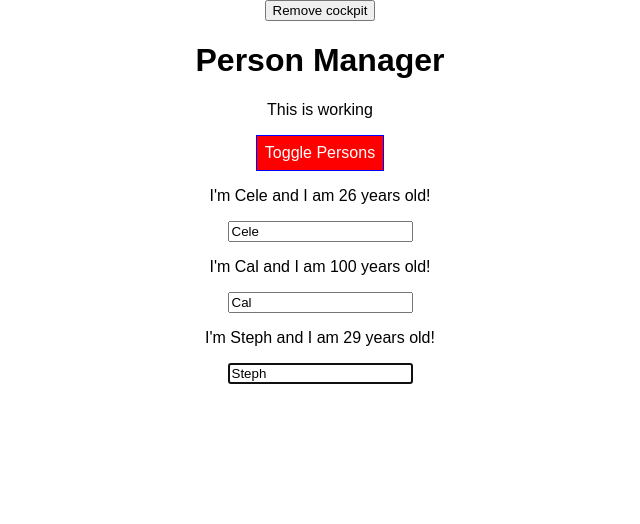
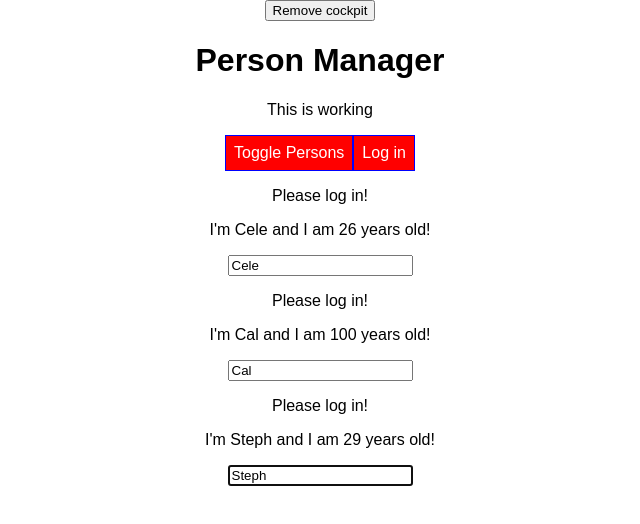
Before and after one commit to morsix/ReactApp-Max, a React (Create React App) app: page / in a window 1280 px wide. Shown: the top 524 px of the page, without its empty margins (320-960 px from the left). Built offline with nearby package versions, Linux system fonts and the light colour scheme.

Commit message:
class based Context

```diff
--- a/src/components/Cockpit/Cockpit.js
+++ b/src/components/Cockpit/Cockpit.js
@@ -1,4 +1,5 @@
 import React, { useEffect, useRef } from 'react';
+import AuthContext from '../../context/auth-context';
 
 const cockpit = (props) => {
 
@@ -55,6 +56,11 @@
             <button  ref={toggleButtonRef} style={style} onClick={props.clicked}>
                 Toggle Persons
             </button>
+            <AuthContext.Consumer>{
+                context =>
+                <button style={style} onClick={context.login}>Log in</button>
+            }
+            </AuthContext.Consumer>
         </div>
     );
 };
--- a/src/components/Persons/Person/Person.js
+++ b/src/components/Persons/Person/Person.js
@@ -1,6 +1,7 @@
 import React, { Component, Fragment } from 'react';
 import './Person.css';
 import PropTypes from 'prop-types'
+import AuthContext from '../../../context/auth-context'
 
 class Person extends Component {
 
@@ -18,6 +19,11 @@
         console.log('[Person.js] rendering...')
         return (
             <Fragment>
+                <AuthContext.Consumer>
+                    { context =>
+                context.authenticated ? <p>Authenticated!</p> : <p>Please log in!</p>
+                    }
+                </AuthContext.Consumer>
                 <p onClick={this.props.click}> I'm {this.props.name} and I am {this.props.age} years old!</p>
                 <p>{this.props.children}</p>
                 <input
--- a/src/components/Persons/Persons.js
+++ b/src/components/Persons/Persons.js
@@ -41,6 +41,7 @@
         age={person.age}
         key={person.id}
         changed={(event) => this.props.changed(event, person.id)}
+        isAuth={this.props.isAuthenticated}
       />
     });
   }
--- a/src/containers/App.js
+++ b/src/containers/App.js
@@ -2,6 +2,7 @@
 import './App.css';
 import Persons from '../components/Persons/Persons';
 import Cockpit from '../components/Cockpit/Cockpit';
+import AuthContext from '../context/auth-context'
 
 class App extends Component {
 
@@ -20,7 +21,8 @@
     otherState: 'my value uuu',
     showPersons:  false,
     showCockpit: true,
-    changeCounter: 0
+    changeCounter: 0,
+    authenticated: false
   }
 
   static getDerivedStateFromProps(props, state){
@@ -73,6 +75,10 @@
     this.setState({showPersons: !doesShow})
   }
 
+  loginHandler = () =>{
+    this.setState({authenticated: true});
+  }
+
   render() {
     console.log('[App.js] render')
     let persons = null;
@@ -81,19 +87,22 @@
       persons = <Persons
         persons={this.state.persons}
         clicked={this.deletePersonHandler}
-        changed={this.nameChangeHandler} />;
+        changed={this.nameChangeHandler}
+        isAuthenticated={this.state.authenticated} />;
     }
 
     return (
         <div className="App">
           <button onClick={ () => {this.setState({showCockpit : false})}}>Remove cockpit</button>
+          <AuthContext.Provider value={{authenticated: this.state.authenticated, login: this.loginHandler}}>
           { this.state.showCockpit ? <Cockpit
             title={this.props.appTitle}
             showPersons ={this.state.showPersons}
             personsLength={this.state.persons.length}
-            clicked={this.togglePersonHandler} /> : null
+            clicked={this.togglePersonHandler}  /> : null
             }
          {persons}
+         </AuthContext.Provider>
         </div>
     );
    // return React.createElement('div', {className: 'App'}, React.createElement('h1', null, 'Ce faci nebunule?'))
--- /dev/null
+++ b/src/context/auth-context.js
@@ -0,0 +1,8 @@
+import React from 'react';
+
+const authContext = React.createContext({
+    authenticated: false,
+    login: () => {}
+});
+
+export default authContext;
```
